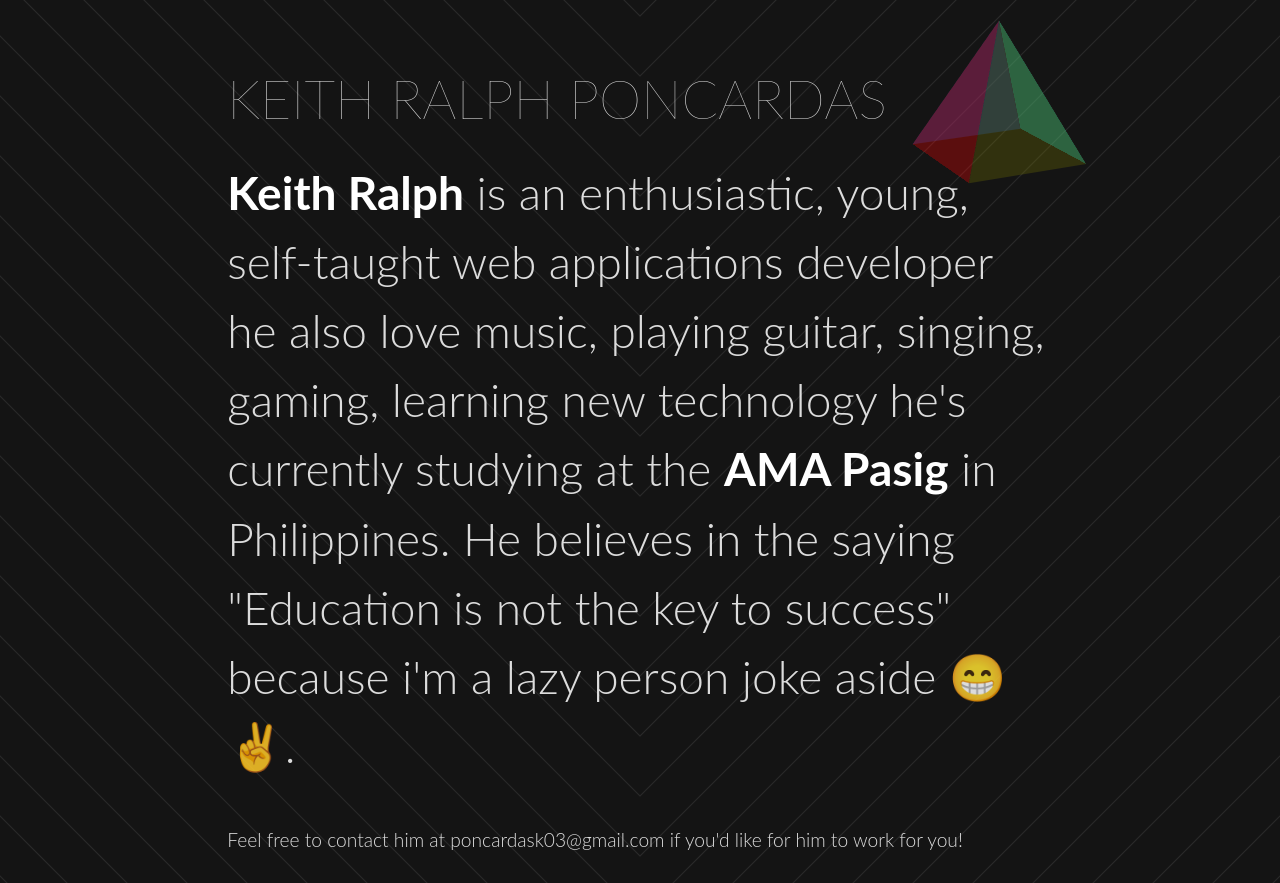
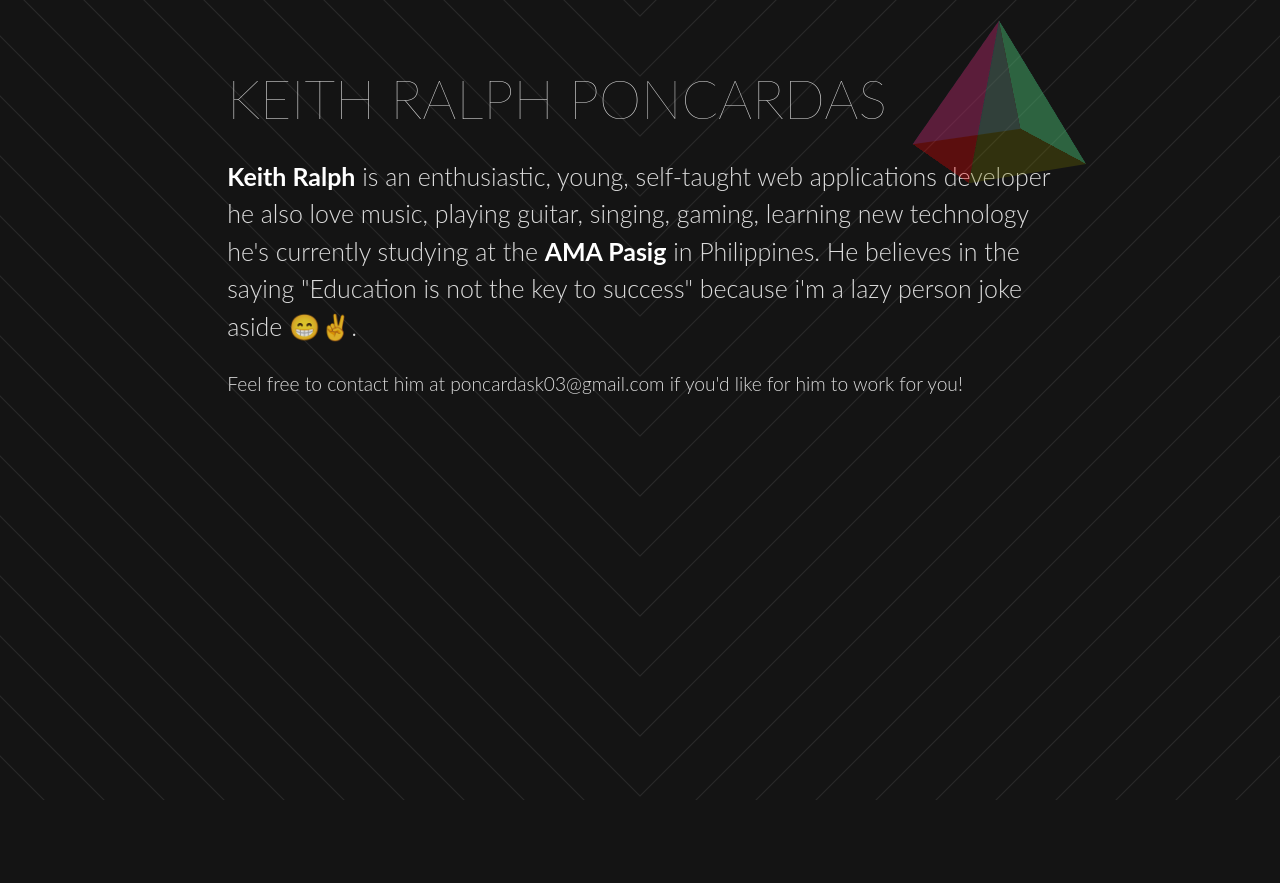
Before and after one commit to Keith-Poncardas/Keith-Ralph-Poncardas, a plain HTML site: page index.html in a window 1280 px wide. After the commit the page ends 800 px from the top, so only its background shows below. Drawn offline with Linux system fonts and the light colour scheme.

Commit message:
Update style.css

```diff
--- a/style.css
+++ b/style.css
@@ -29,7 +29,7 @@ h1 {
   margin: 0;
 }
 h3 {
-  font-size: 2.4em;
+  font-size: 1.3em;
   font-weight: 300;
   line-height: 1.5;
 }
```
